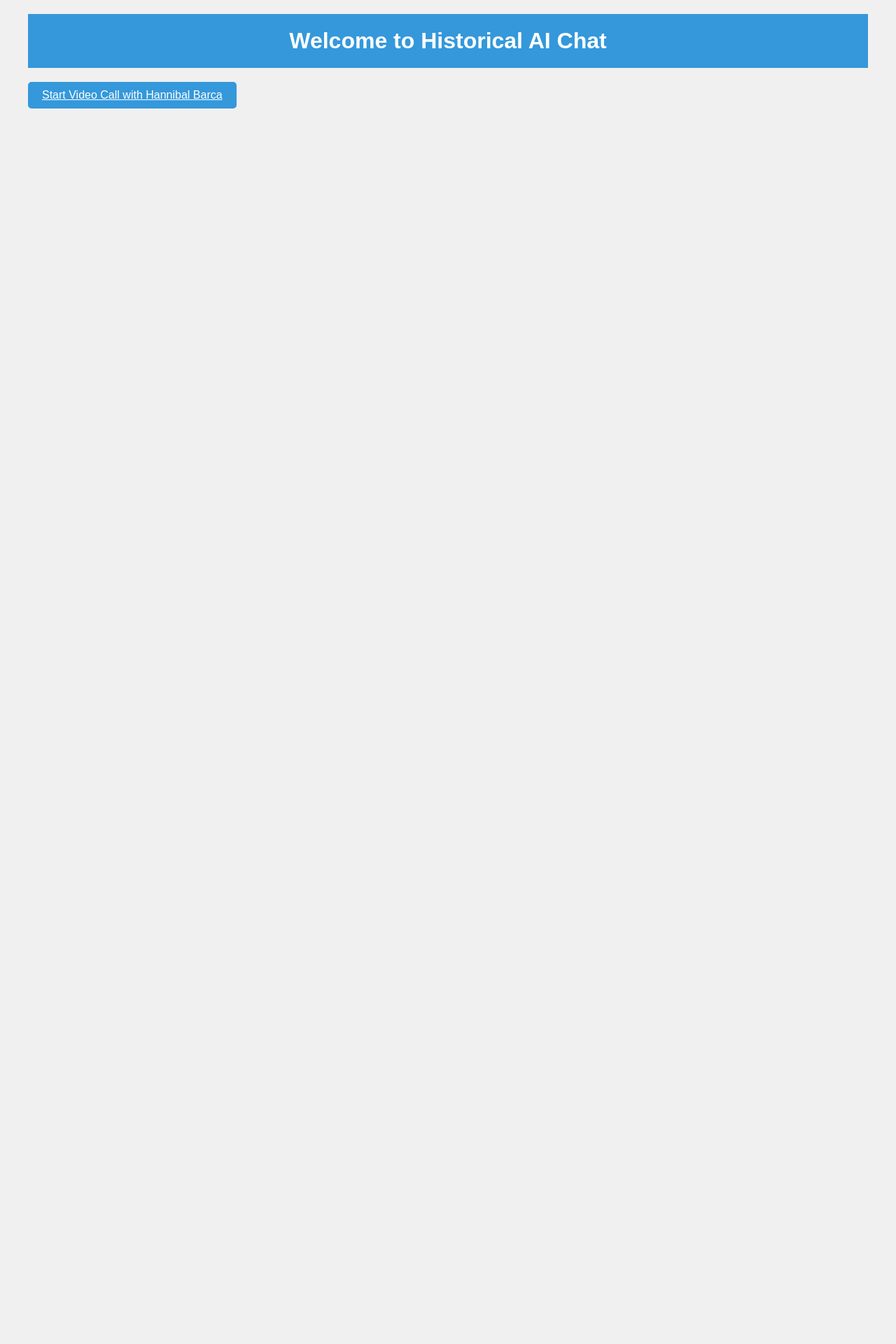
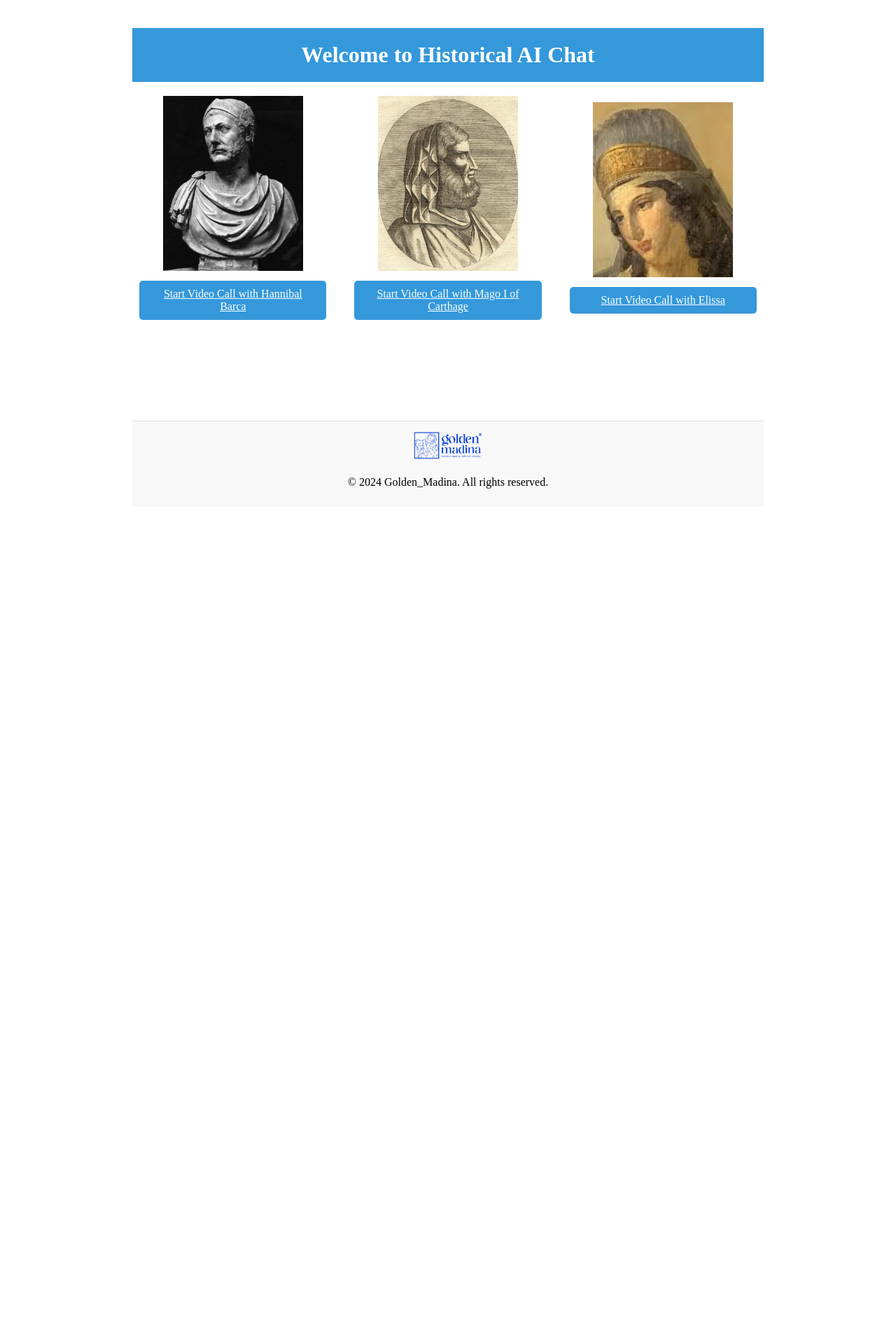
Before and after one commit to youssefguezguez/pfe2024, a Flask app: page / in a window 1280 px wide. Shown: the top 1920 px of the page at 70% size. Before the commit the page ends 155 px from the top, so only its background shows below. Run offline with Flask 3, Linux system fonts and the light colour scheme.

Commit message:
some css

```diff
--- a/static/css/style.css
+++ b/static/css/style.css
@@ -1,12 +1,5 @@
-body {
-    font-family: Arial, sans-serif;
-    margin: 0;
-    padding: 0;
-    background-color: #f0f0f0;
-}
-
 .container {
-    max-width: 1200px;
+    max-width: 1800px;
     margin: 0 auto;
     padding: 20px;
 }
--- a/templates/home.html
+++ b/templates/home.html
@@ -5,15 +5,90 @@
     <meta name="viewport" content="width=device-width, initial-scale=1.0">
     <title>Historical AI Chat</title>
     <link rel="stylesheet" href="{{ url_for('static', filename='css/style.css') }}">
+    <style>
+        html, body {
+            height: 200%; /* Ensure body and html take up full height */
+            margin: 10px; /* Remove default margin */
+        }
+
+        body {
+            display: flex;
+            flex-direction: column; /* Arrange children in a column */
+        }
+
+        .main-content {
+            flex: 1; /* Take up remaining space to push footer down */
+        }
+
+        .container12 {
+            display: flex; /* Use flexbox to align items next to each other */
+            justify-content: center; /* Center the items horizontally */
+            align-items: center; /* Align items vertically */
+            gap: 20px; /* Add space between items */
+        }
+
+        .item12 {
+            text-align: center; /* Center text within each item */
+            flex: 1; /* Make each item take up equal space */
+            margin: 0 10px; /* Add horizontal margin between items */
+        }
+
+        .item12 img {
+            width: 200px; /* Set a fixed width for all images */
+            height: 250px; /* Set a fixed height for all images to ensure uniform size */
+            object-fit: cover; /* Ensure images cover the area without distortion */
+        }
+
+        .btn {
+            display: block; /* Make the button take up full width */
+            margin-top: 10px; /* Space between image and button */
+            text-align: center; /* Center text in the button */
+        }
+
+        footer {
+            text-align: center; /* Center text in the footer */
+            padding: 10px 0; /* Padding for the footer */
+            border-top: 1px solid #ddd; /* Add a border above the footer */
+            background: #f8f8f8; /* Light background color for the footer */
+        }
+
+        footer img {
+            width: 100px; /* Set a fixed width for the logo */
+            height: auto; /* Keep the aspect ratio of the logo */
+        }
+    </style>
 </head>
 <body>
     <div class="container">
         <header>
             <h1>Welcome to Historical AI Chat</h1>
         </header>
+
         <main>
-            <a href="{{ url_for('video_call') }}" class="btn">Start Video Call with Hannibal Barca</a>
+            <div class="container12">
+                <div class="item12">
+                    <img src="./static/img/Hannibal.png" alt="Hannibal Barca">
+                    <a href="{{ url_for('video_call') }}" class="btn">Start Video Call with Hannibal Barca</a>
+                </div>
+                <div class="item12">
+                    <img src="./static/img/Mago.png" alt="Mago I of Carthage">
+                    <a href="#" class="btn">Start Video Call with Mago I of Carthage</a>
+                </div>
+                <div class="item12">
+                    <img src="./static/img/Elissa.png" alt="Elissa">
+                    <a href="#" class="btn">Start Video Call with Elissa</a>
+                </div>
+            </div>
+
         </main>
+
+        <br> <br> <br> <br> <br> <br> <br> <br>
+
+
+        <footer>
+            <img src="./static/img/Logo.png" alt="Golden_Madina">
+            <p>&copy; 2024 Golden_Madina. All rights reserved.</p>
+        </footer>
     </div>
 </body>
 </html>
```
Also changed, not shown: static/img/Elissa.png (added), static/img/Hannibal.png (added), static/img/Logo.png (added), static/img/Mago.png (added).
